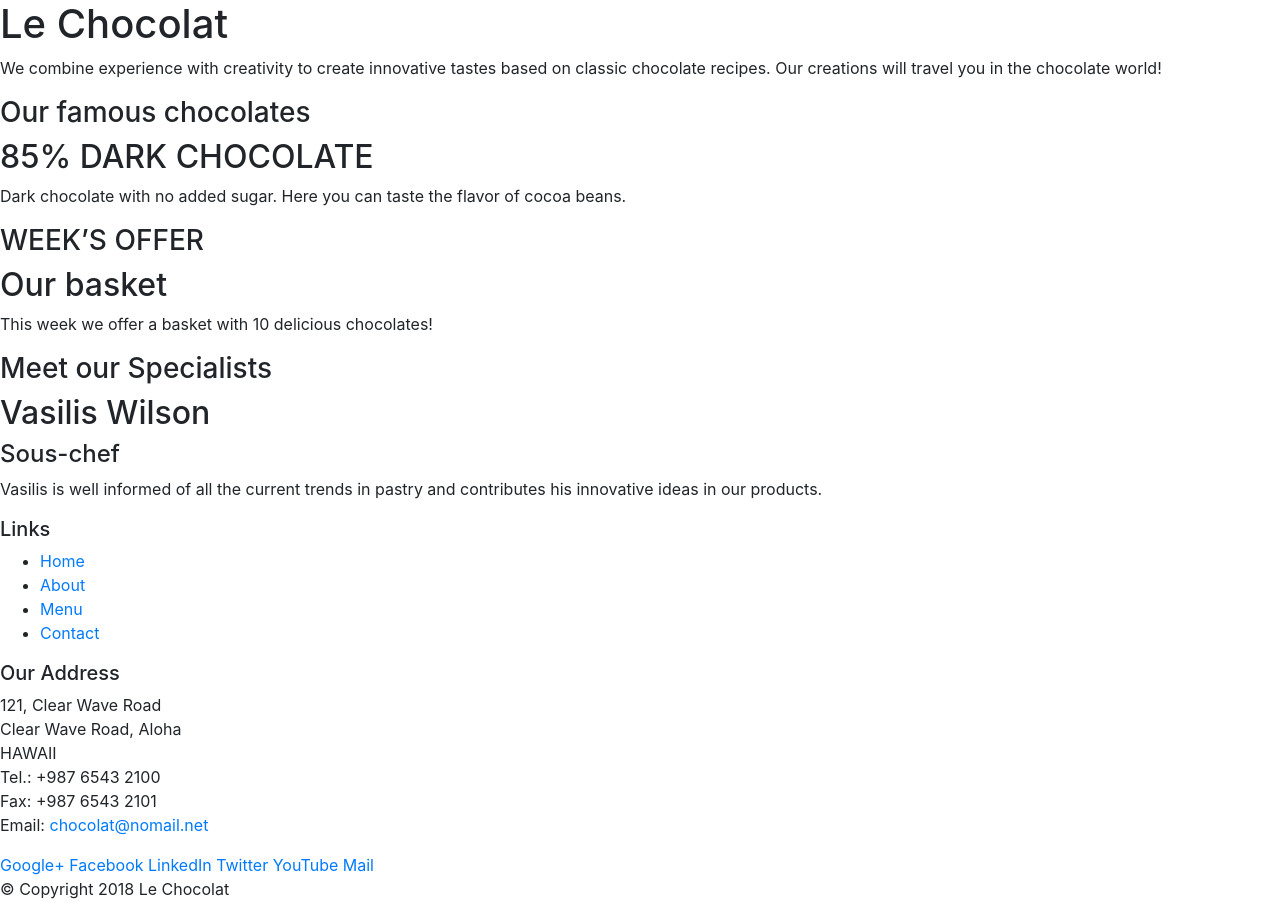
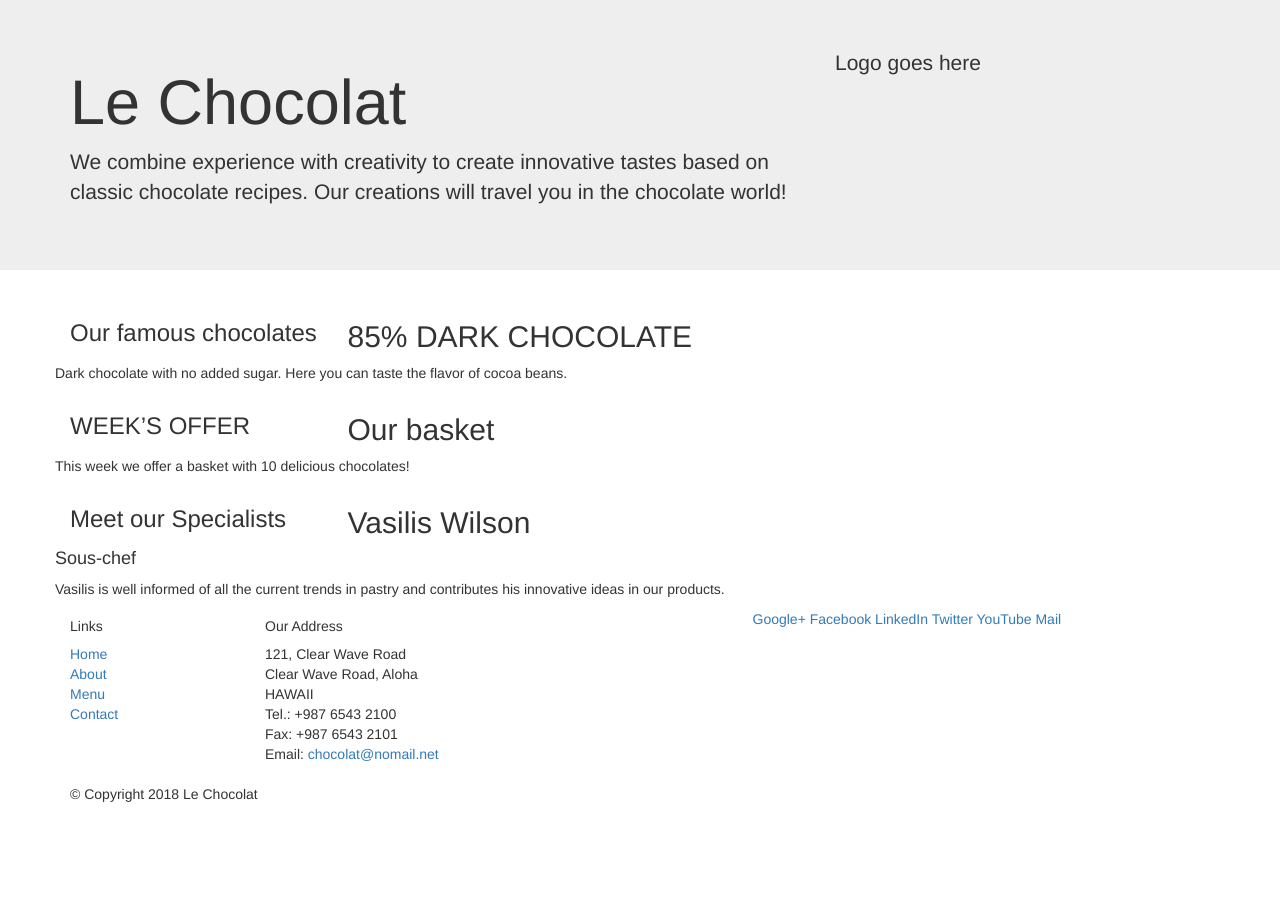
Before and after one commit to alelelli/LeChocolat, a plain HTML site: page index.html in a window 1280 px wide. After the commit the page ends 814 px from the top, so only its background shows below. Drawn offline with nearby package versions, Linux system fonts and the light colour scheme.

Commit message:
Intro to Bootstap - 2nd commit

```diff
--- /dev/null
+++ b/css/styles.css
@@ -0,0 +1,15 @@
+.row-header{
+    margin:0px auto;
+    padding:0px;
+}
+.row-content {
+    margin:0px auto;
+    padding: 50px 0px 50px 0px;
+    border-bottom: 1px ridge;
+    min-height:400px;
+}
+.footer{
+    background-color: #dbb08d;
+    margin:0px auto;
+    padding: 20px 0px 20px 0px;
+}
--- a/index.html
+++ b/index.html
@@ -1,113 +1,253 @@
 <!DOCTYPE html>
+
 <html lang="en">
 
+
+
 <head>
+
     <!-- Required meta tags always come first -->
+
     <meta charset="utf-8">
+
     <meta name="viewport" content="width=device-width, initial-scale=1, shrink-to-fit=no">
+
     <meta http-equiv="x-ua-compatible" content="ie=edge">
+
     <!-- Bootstrap CSS -->
+
     <link rel="stylesheet" href="node_modules/bootstrap/dist/css/bootstrap.min.css">
+
+    <!-- Local external CSS -->
+
+    <link rel="stylesheet" href="css/styles.css">
+
     <title>Le Chocolat</title>
+
 </head>
+
+
 
 <body>
 
-    <header>
-        <div>
-            <div>
-                <div>
+
+
+    <header class="jumbotron">
+
+        <div class="container">
+
+            <div class="row">
+
+                <div class="col-12 col-sm-8">
+
                     <h1>Le Chocolat</h1>
+
                     <p>We combine experience with creativity to create innovative tastes based on classic chocolate
+
                         recipes. Our creations will travel you in the chocolate world!</p>
+
                 </div>
-                <div>
+
+                <div class="col col-sm">
+
+                    <p>Logo goes here</p> <!-- i will replace it later -->
+
                 </div>
+
             </div>
+
         </div>
+
     </header>
 
-    <div>
-        <div>
-            <div>
+
+
+    <div class="container">
+
+
+
+        <!--first row-->
+
+        <div class="row flex-row-reverse">
+
+            <div class="col-sm-4 col-md-3">
+
                 <h3>Our famous chocolates</h3>
+
             </div>
-            <div>
+
+            <div class="col-sm col-md">
+
                 <h2>85% DARK CHOCOLATE</h2>
+
                 <p>Dark chocolate with no added sugar. Here you can taste the flavor of cocoa beans.</p>
+
             </div>
+
         </div>
 
 
-        <div>
-            <div>
+
+        <!-- second row -->
+
+        <div class="row">
+
+            <div class="col-sm-4 col-md-3">
+
                 <h3>WEEK’S OFFER</h3>
+
             </div>
-            <div>
+
+            <div class="col-sm col-md">
+
                 <h2>Our basket</h2>
+
                 <p>This week we offer a basket with 10 delicious chocolates! </p>
+
             </div>
+
         </div>
 
-        <div>
-            <div>
+
+
+        <!-- third row -->
+
+        <div class="row flex-row-reverse">
+
+            <div class="col-sm-4 col-md-3">
+
                 <h3>Meet our Specialists</h3>
+
             </div>
-            <div>
+
+            <div class="col-sm col-md">
+
                 <h2>Vasilis Wilson </h2>
+
                 <h4>Sous-chef</h4>
+
                 <p>Vasilis is well informed of all the current trends in pastry and contributes his innovative ideas in
+
                     our products.</p>
+
             </div>
+
         </div>
+
+
+
     </div>
 
+
+
     <footer>
-        <div>
-            <div>
+
+        <div class="container">
+
+            <div class="row">
+
+
+
+                <div class="col-5 offset-1 col-sm-2">
+
+                    <h5>Links</h5>
+
+                    <ul class="list-unstyled">
+
+                        <li><a href="#">Home</a></li>
+
+                        <li><a href="#">About</a></li>
+
+                        <li><a href="#">Menu</a></li>
+
+                        <li><a href="#">Contact</a></li>
+
+                    </ul>
+
+                </div>
+
+
+
+                <div class="col-6 col-sm-5">
+
+                    <h5>Our Address</h5>
+
+                    <address>
+
+                        121, Clear Wave Road<br>
+
+                        Clear Wave Road, Aloha<br>
+
+                        HAWAII<br>
+
+                        Tel.: +987 6543 2100<br>
+
+                        Fax: +987 6543 2101<br>
+
+                        Email: <a href="mailto:chocolat@nomail.net">chocolat@nomail.net</a>
+
+                    </address>
+
+                </div>
+
+
+
+                <div class="col col-sm-4">
+
+                    <div>
+
+                        <a href="http://google.com/+">Google+</a>
+
+                        <a href="http://www.facebook.com/profile.php?id=">Facebook</a>
+
+                        <a href="http://www.linkedin.com/in/">LinkedIn</a>
+
+                        <a href="http://twitter.com/">Twitter</a>
+
+                        <a href="http://youtube.com/">YouTube</a>
+
+                        <a href="mailto:">Mail</a>
+
+                    </div>
+
+                </div>
+
+
+
+            </div>
+
+
+
+            <div class="col-auto">
+
                 <div>
-                    <h5>Links</h5>
-                    <ul>
-                        <li><a href="#">Home</a></li>
-                        <li><a href="#">About</a></li>
-                        <li><a href="#">Menu</a></li>
-                        <li><a href="#">Contact</a></li>
-                    </ul>
+
+                    <p> &copy; Copyright 2018 Le Chocolat</p>
+
                 </div>
-                <div>
-                    <h5>Our Address</h5>
-                    <address>
-                        121, Clear Wave Road<br>
-                        Clear Wave Road, Aloha<br>
-                        HAWAII<br>
-                        Tel.: +987 6543 2100<br>
-                        Fax: +987 6543 2101<br>
-                        Email: <a href="mailto:chocolat@nomail.net">chocolat@nomail.net</a>
-                    </address>
-                </div>
-                <div>
-                    <div>
-                        <a href="http://google.com/+">Google+</a>
-                        <a href="http://www.facebook.com/profile.php?id=">Facebook</a>
-                        <a href="http://www.linkedin.com/in/">LinkedIn</a>
-                        <a href="http://twitter.com/">Twitter</a>
-                        <a href="http://youtube.com/">YouTube</a>
-                        <a href="mailto:">Mail</a>
-                    </div>
-                </div>
+
             </div>
-            <div>
-                <div>
-                    <p> &copy; Copyright 2018 Le Chocolat</p>
-                </div>
-            </div>
+
+
+
         </div>
+
     </footer>
+
+
+
     <!-- jQuery first, then Tether, then Bootstrap JS. -->
+
     <script src="node_modules/jquery/dist/jquery.min.js"></script>
+
     <script src="node_modules/tether/dist/js/tether.min.js"></script>
+
     <script src="node_modules/popper.js/dist/umd/popper.min.js"></script>
+
     <script src="node_modules/bootstrap/dist/js/bootstrap.min.js"></script>
+
 </body>
 
+
+
 </html>
```
